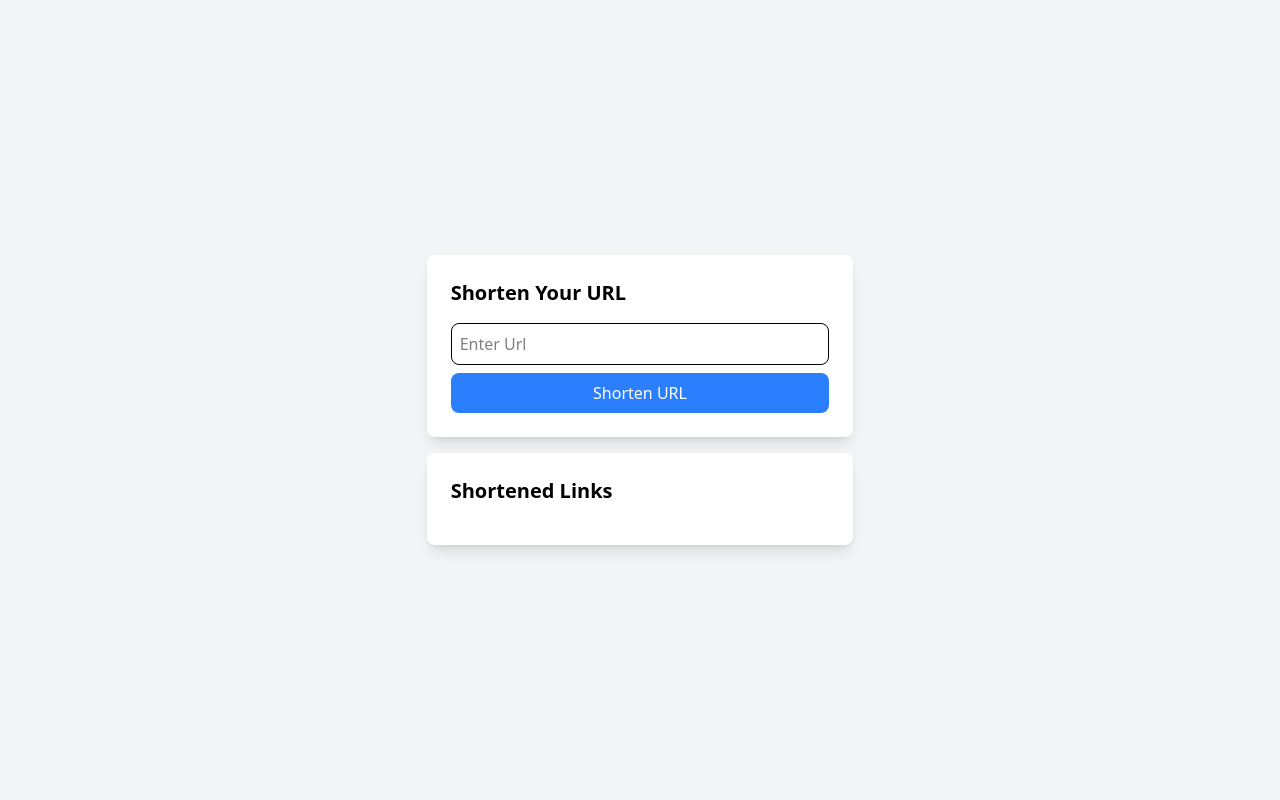
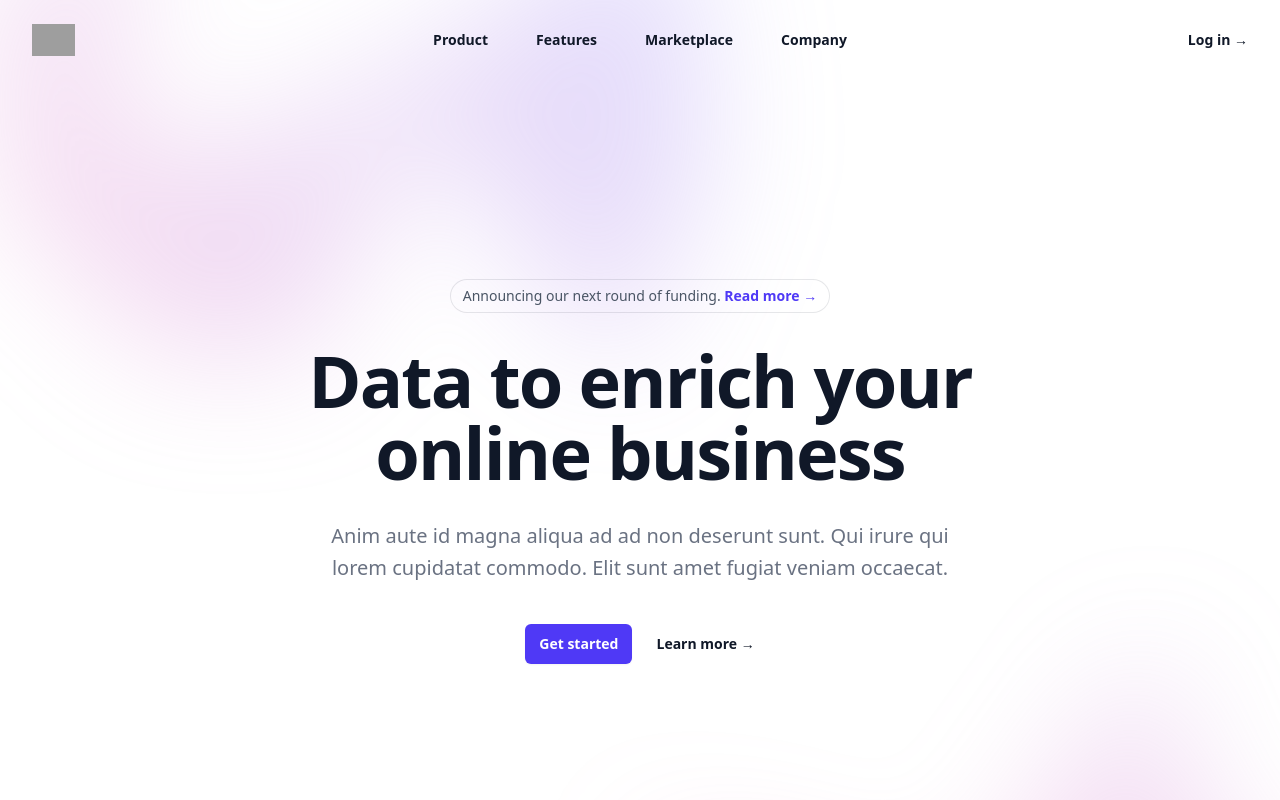
Before and after one commit to Nipz66/url-shortner, a React (Vite) app in the folder frontend/url-frontend/: page / in a window 1280 px wide. Shown: the top 800 px of the page. Built offline with nearby package versions, Linux system fonts and the light colour scheme; grey boxes are pictures that could not be loaded.

Commit message:
headlessui and heroicons npm install

```diff
--- a/frontend/url-frontend/package.json
+++ b/frontend/url-frontend/package.json
@@ -10,6 +10,8 @@
     "preview": "vite preview"
   },
   "dependencies": {
+    "@headlessui/react": "^2.2.0",
+    "@heroicons/react": "^2.2.0",
     "@tailwindcss/vite": "^4.0.12",
     "autoprefixer": "^10.4.20",
     "postcss": "^8.5.3",
--- a/frontend/url-frontend/src/App.jsx
+++ b/frontend/url-frontend/src/App.jsx
@@ -2,6 +2,7 @@ import { useState } from 'react'
 import './App.css'
 import ShortenerForm from './components/ShortenerForm'
 import ShortenedLinks from './components/ShortenedLinks';
+import Header from './components/Head/Header';
 
 function App() {
   const [ShortenedUrls, setShortenedUrls] = useState([]);
@@ -10,12 +11,17 @@ function App() {
     setShortenedUrls([...ShortenedUrls, shortUrl]);
   };
   return (
-    <div className='flex justify-center items-center min-h-screen bg-gray-100'>
-      <div className='w-1/3'>
-        <ShortenerForm addshortenedurl={addshortenedurl} />
-        <ShortenedLinks shortenedUrls={ShortenedUrls} />
-        {/* <ToastContainer position="top-right" autoClose={3000} /> */}
+    <div>
+      <Header />
 
+
+      <div className='flex justify-center items-center min-h-screen bg-gray-100'>
+        <div className='w-1/3'>
+          <ShortenerForm addshortenedurl={addshortenedurl} />
+          <ShortenedLinks shortenedUrls={ShortenedUrls} />
+          {/* <ToastContainer position="top-right" autoClose={3000} /> */}
+
+        </div>
       </div>
     </div>
   );
```
Also changed, not shown: 1 other file (tests, documents, lock files or other folders).
